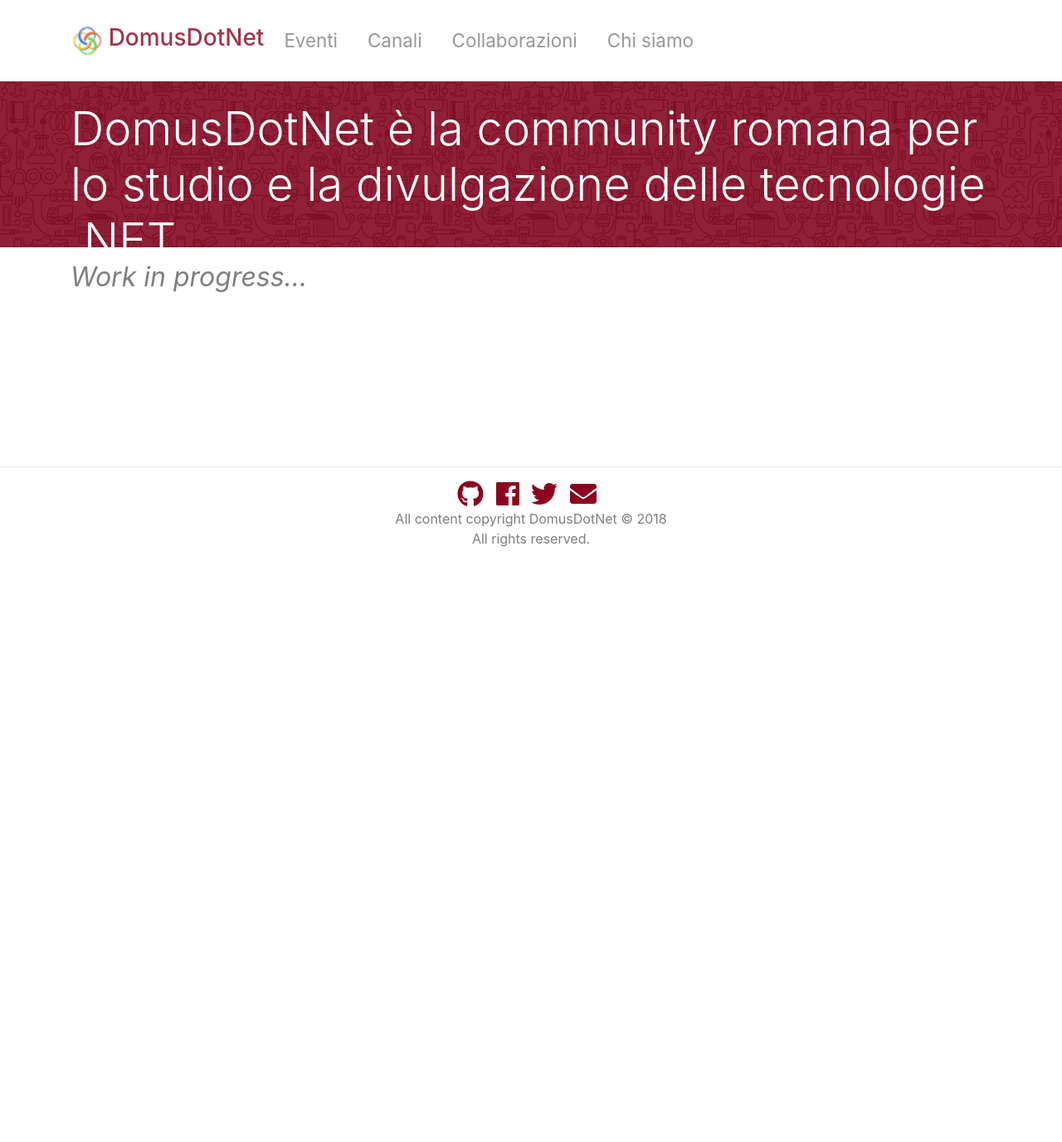
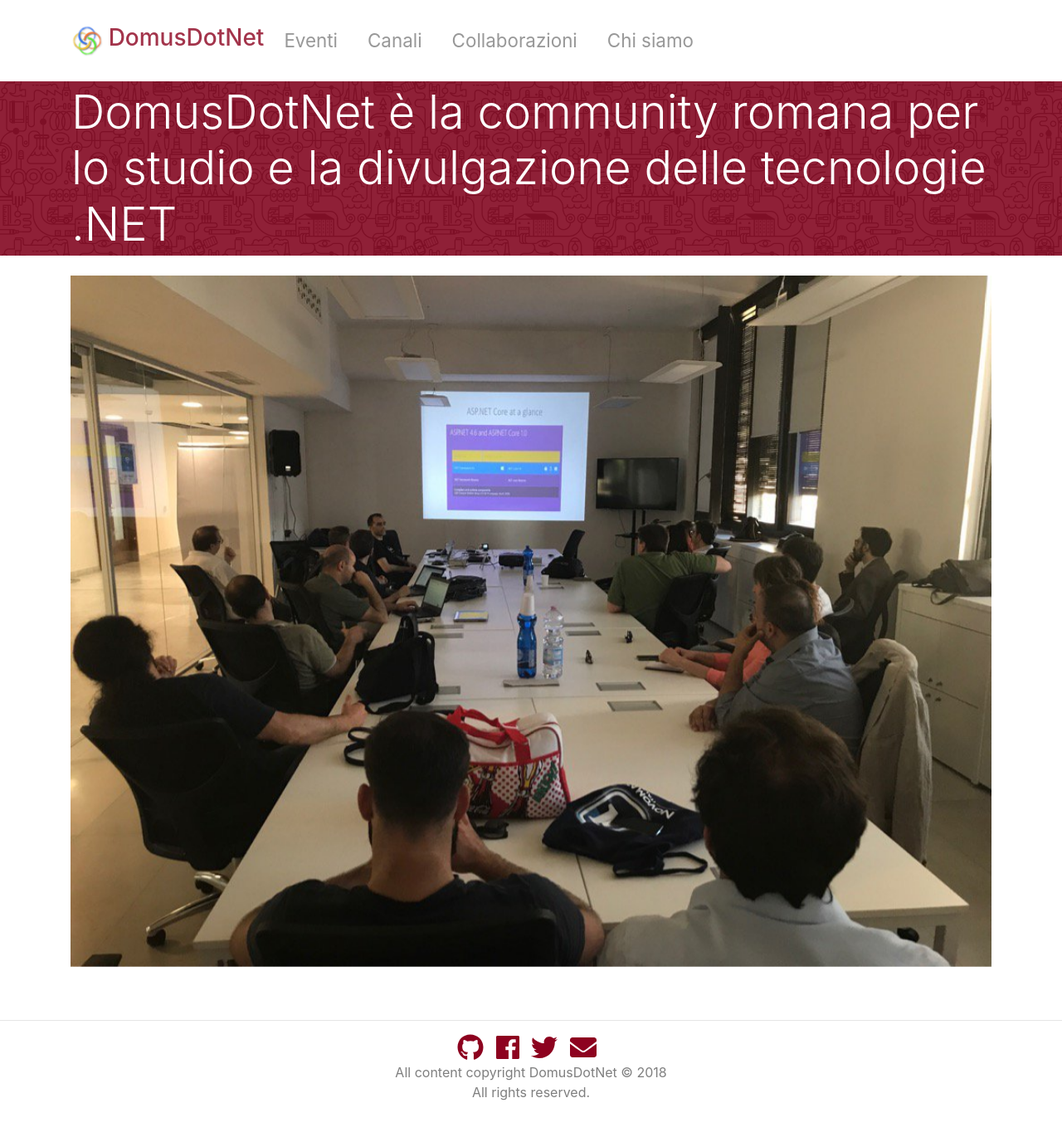
Before and after one commit to DomusDotNet/domusdotnet.github.io, a Jekyll site: the page built from index.html, in a window 1280 px wide. Shown: the whole page at 83% size. Built offline with Jekyll 4.4.1, drawn with Linux system fonts in a browser that asks for light colours; nearby versions of some CDN libraries; before the commit the page ends 900 px from its top, so only the background shows below that.

Commit message:
Beta version 1.0

```diff
--- a/_includes/banner.html
+++ b/_includes/banner.html
@@ -1,13 +1,13 @@
-<section id="banner" class="py-5 d-none d-sm-block">
+<section id="banner" class="py-5 d-none d-lg-block">
     <div class="primary-overlay text-white">
         <div class="container">
-            <div class="row">
-                <div class="col-md-12 text-left">
-                    <h1 class="display-4 pt-4">
-                        {{site.description}}
-                    </h1>
-                </div>
-            </div>
+            <table class="claim">
+                <tbody>
+                    <tr>
+                        <td class="display-4 align-middle">{{site.description}}</td>
+                    </tr>
+                </tbody>
+            </table>
         </div>
     </div>
 </section>
--- a/css/custom/includes/_banner.scss
+++ b/css/custom/includes/_banner.scss
@@ -1,7 +1,7 @@
 #banner{
   position: relative;
   background: url('../assets/images/banner.png');
-  min-height: 200px;
+  min-height: 210px;
 
   .primary-overlay{
     background: rgba(141,2,31,0.8);
@@ -11,4 +11,8 @@
     width: 100%;
     height: 100%;
   }
+
+  .claim{
+    height: 210px;
+  }
 }
--- a/index.html
+++ b/index.html
@@ -4,11 +4,23 @@
 ---
 
 <section id="ddnhome">
-    <div class="container">
+   <div class="container">
 
-        <div class="row">
-            <div class="section-title col text-info">
-                Work in progress...
+        <div class="row pt-4">
+            <div class="col">
+                <div id="carouselExampleSlidesOnly" class="carousel slide" data-ride="carousel">
+                    <div class="carousel-inner">
+                        {% for item in site.data.carousel_img_list %}
+                            {% if forloop.index == 1 %}
+                            <div class="carousel-item active">
+                            {% else %}
+                            <div class="carousel-item">
+                            {% endif %}
+                                <img class="d-block w-100" src="assets/images/carousel/{{ item.source }}" alt="{{ item.title }}">
+                            </div>
+                        {% endfor %}
+                    </div>
+                </div>
             </div>
         </div>
 
```
Also changed, not shown: _data/carousel_img_list.json (added, +22 -0 lines), assets/images/carousel/AspNetCoreBuildReloaded2017_001.png (added), assets/images/carousel/CloudAtWork2017_001.png (added), assets/images/carousel/DevOpsMeetupTakeOne2018_001.png (added), assets/images/carousel/DevOpsMeetupTakeThree2018_001.png (added), assets/images/carousel/DevOpsMeetupTakeTwo2018_001.png (added), assets/images/carousel/XmasDev2018_001.png (added).
